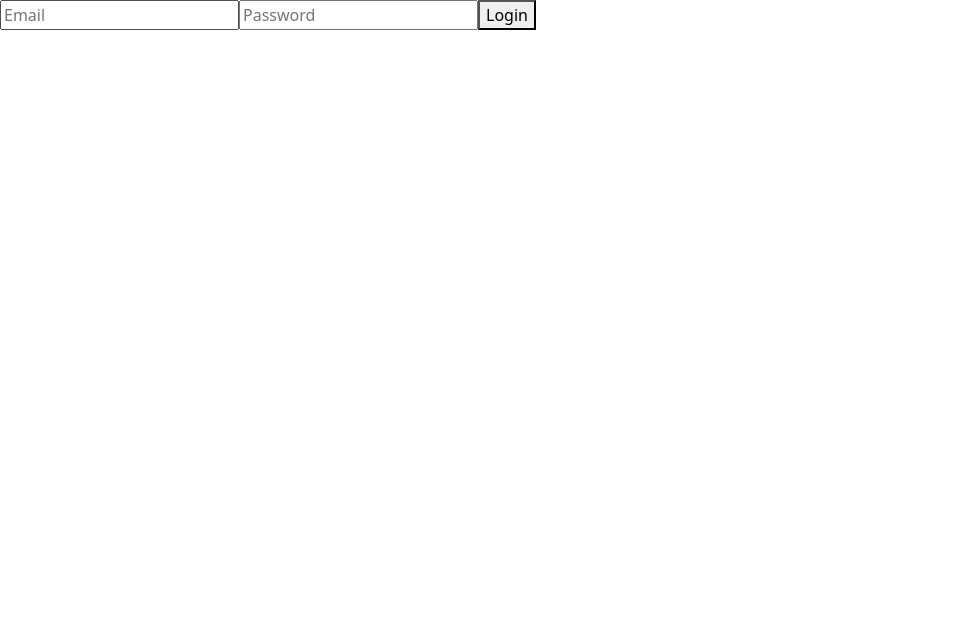
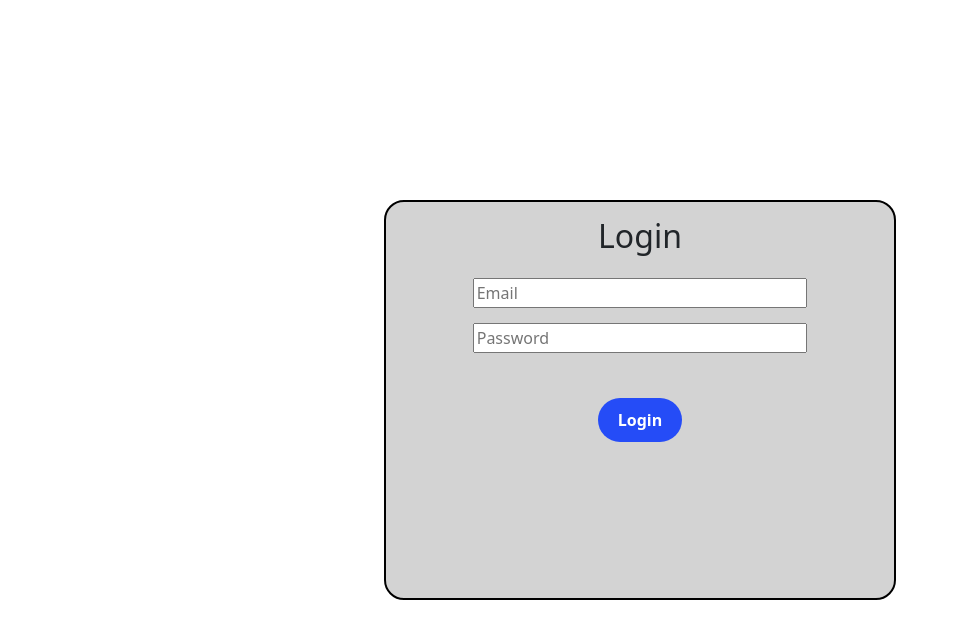
Before and after one commit to sebastianrcg/Student-Management-System, a React (Create React App) app in the folder client/: page /login in a window 1280 px wide. Shown: the top 638 px of the page, without its empty margins (0-959 px from the left). Built offline with nearby package versions, Linux system fonts and the light colour scheme.

Commit message:
implement login page with auth context

```diff
--- a/client/src/App.css
+++ b/client/src/App.css
@@ -1,3 +1,17 @@
+body {
+  margin: 0;
+  font-family: -apple-system, BlinkMacSystemFont, 'Segoe UI', 'Roboto', 'Oxygen',
+    'Ubuntu', 'Cantarell', 'Fira Sans', 'Droid Sans', 'Helvetica Neue',
+    sans-serif;
+  -webkit-font-smoothing: antialiased;
+  -moz-osx-font-smoothing: grayscale;
+}
+
+code {
+  font-family: source-code-pro, Menlo, Monaco, Consolas, 'Courier New',
+    monospace;
+}
+
 .App {
   text-align: center;
 }
@@ -23,16 +37,3 @@
   font-size: calc(10px + 2vmin);
   color: white;
 }
-
-.App-link {
-  color: #61dafb;
-}
-
-@keyframes App-logo-spin {
-  from {
-    transform: rotate(0deg);
-  }
-  to {
-    transform: rotate(360deg);
-  }
-}
--- a/client/src/App.js
+++ b/client/src/App.js
@@ -30,6 +30,7 @@ const router = createBrowserRouter(createRoutesFromElements(
         <Route path="readCourse/:id" element={<ReadCourse />} />
         <Route path="create" element={<Create />} />
         <Route path="createCourse" element={<CreateCourse />} />
+        <Route path="*" element={<h1> 404 Page Not Found </h1>}/>
         {/* <Route path="*" element={<NotFoundPage />} /> */}
       </Route>
     </Route>
--- a/client/src/Components/navigation/Navigation.jsx
+++ b/client/src/Components/navigation/Navigation.jsx
@@ -1,8 +1,12 @@
 import React from "react";
 import { NavLink } from "react-router-dom";
 import './navigation.css';
+import { useAuth } from "../../Context/AuthContext";
+import classes from './navigation.module.css'
 
-const Navigation = () =>{
+const Navigation = () => {
+    const { session, signOut } = useAuth();
+
     return (
         <nav className="navigation-section">
             <ul className="navigation-bar">
@@ -11,6 +15,11 @@ const Navigation = () =>{
                 <li><NavLink className="navigation-items" to={"/courses"}>Courses</NavLink></li>
                 <li><NavLink className="navigation-items" to={"/assigncourse"}>Assign Course</NavLink></li>
             </ul>
+            <div className={classes.userInfo}>
+                <p>{session.username}</p>
+                <button onClick={signOut}>Log Out</button>
+
+            </div>
         </nav>
     )
 }
--- a/client/src/Components/navigation/navigation.css
+++ b/client/src/Components/navigation/navigation.css
@@ -2,6 +2,7 @@
     background-color: #dee2e6;
     height: 70px;
     display: flex;
+    justify-content: space-between;
     align-items: center;
     width: 100%;
     box-shadow: 0 4px 6px rgba(0,0,0,0.1);
--- /dev/null
+++ b/client/src/Components/navigation/navigation.module.css
@@ -0,0 +1,20 @@
+.userInfo {
+    display: flex;
+    gap: 15px;
+    justify-content: center;
+    align-items: center;
+    margin-right: 30px;
+}
+
+.userInfo p {
+    font-weight: bold;
+    font-size: 18px;
+}
+
+.userInfo button {
+    background-color: rgb(245, 110, 110);
+    padding: 5px 10px;
+    border-radius: 50px;
+    border: none;
+    color: white;
+}
--- a/client/src/Context/AuthContext.jsx
+++ b/client/src/Context/AuthContext.jsx
@@ -14,7 +14,7 @@ export const AuthProvider = ({children}) =>{
     }
 
     return (
-        <AuthContext value={{session}}>
+        <AuthContext value={{session, setSession, signOut}}>
             {children}
         </AuthContext>
     )
--- a/client/src/index.css
+++ /dev/null
@@ -1,13 +0,0 @@
-body {
-  margin: 0;
-  font-family: -apple-system, BlinkMacSystemFont, 'Segoe UI', 'Roboto', 'Oxygen',
-    'Ubuntu', 'Cantarell', 'Fira Sans', 'Droid Sans', 'Helvetica Neue',
-    sans-serif;
-  -webkit-font-smoothing: antialiased;
-  -moz-osx-font-smoothing: grayscale;
-}
-
-code {
-  font-family: source-code-pro, Menlo, Monaco, Consolas, 'Courier New',
-    monospace;
-}
--- a/client/src/index.js
+++ b/client/src/index.js
@@ -1,6 +1,6 @@
 import React from 'react';
 import ReactDOM from 'react-dom/client';
-import './index.css';
+
 import App from './App';
 import reportWebVitals from './reportWebVitals';
 
--- a/client/src/pages/Login.jsx
+++ b/client/src/pages/Login.jsx
@@ -1,14 +1,17 @@
 import { useState } from "react"
 import classes from './login.module.css';
-import { useNavigation } from "react-router-dom";
+import { useNavigate} from "react-router-dom";
 import axios from "axios";
+import { useAuth } from "../Context/AuthContext";
 
 
 const Login = () => {
     const [email, setEmail] = useState("");
     const [password, setPassword] = useState("");
+    const [fail, setFail] = useState(null);
 
-    const navigate = useNavigation();
+    const {setSession} = useAuth();
+    const navigate = useNavigate();
 
     const emailChange = (e) => {
         setEmail(e.target.value);
@@ -18,17 +21,37 @@ const Login = () => {
         setPassword(e.target.value);
     }
 
-    const handleSubmit = (e) => {
+
+
+    const handleSubmit = async (e) => {
         e.preventDefault();
+        setFail(null);
+        setEmail("");
+        setPassword("")
+        const response = await axios.post('/login', {email, password});
+
+        if (!response.data.validated){
+            setFail("Wrong email or password.");
+        } else if ( response.data.validated){
+            setSession({
+                username: response.data.username
+            });
+            navigate('/');
+
+        } else {
+            setFail("Something went wrong, please try again.")
+        }
     }
 
 
     return (
-        <div>
-            <form onSubmit={handleSubmit}>
-                <input type="email" placeholder="Email" value={email} onChange={emailChange}/>
-                <input type="password" placeholder="Password" value={password} onChange={passwordChange}/>
-                <button type="submit">Login</button>
+        <div className={classes.page}>
+            <form onSubmit={handleSubmit} className={classes.login}>
+                <h2>Login</h2>
+                <input type="email" placeholder="Email" value={email} onChange={emailChange} required/>
+                <input type="password" placeholder="Password" value={password} onChange={passwordChange} required/>
+                {fail && <p className={classes.fail}>{fail}</p>}
+                <button type="submit" >Login</button>
             </form>
         </div>
     )
--- a/client/src/pages/login.module.css
+++ b/client/src/pages/login.module.css
@@ -0,0 +1,41 @@
+.page {
+    width: 100dvw;
+    height: 100dvh;
+    display: flex;
+    justify-content: center;
+    align-items: center;
+}
+
+
+.login {
+    width: 40%;
+    height: 50%;
+    display: flex;
+    flex-direction: column;
+    align-items: center;
+    gap: 15px;
+    border: 2px solid black;
+    border-radius: 20px;
+    padding: 15px;
+    background-color: lightgray;
+}
+
+.login input {
+    width: 70%;
+}
+
+.fail {
+    color: red;
+    margin-bottom: -25px;
+}
+
+.login button {
+    margin-top: 30px;
+    /* width: 40%; */
+    padding: 10px 20px;
+    border: none;
+    background-color: rgb(37, 76, 247);
+    border-radius: 50px;
+    font-weight: bold;
+    color: white;
+}
```
Also changed, not shown: 1 other file (tests, documents, lock files or other folders).
